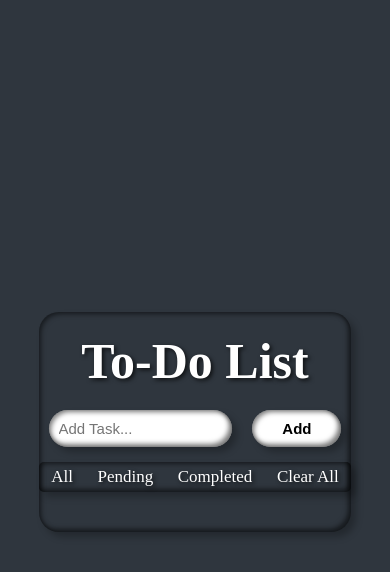
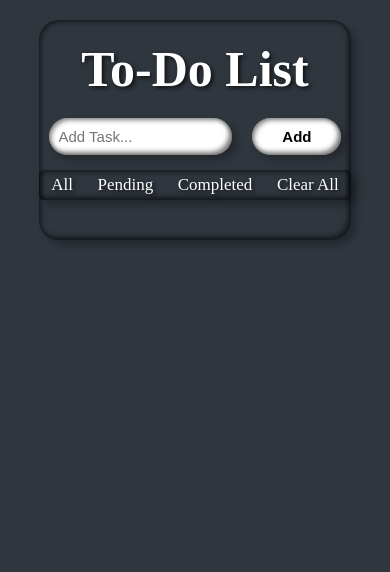
Before and after one commit to AlexYanovski/todolist-app, a plain HTML site: page index.html in a window 390 px wide. Drawn offline with Linux system fonts and the light colour scheme.

Commit message:
styles improv

```diff
--- a/style.css
+++ b/style.css
@@ -6,6 +6,7 @@ body {
   margin: 0;
   padding: 0;
   height: 100vh;
+  overflow: hidden;
 }
 
 #block {
@@ -182,8 +183,16 @@ li.done:last-child {
 }
 
 @media screen and (max-width: 590px) {
+  body {
+    display: flex;
+    justify-content: center;
+    align-items:flex-start;
+    padding: 20px 0px 20px 0px;
+    overflow: hidden;
+  }
   #block {
     max-width: 90%;
+    max-height: 575px;
   }
   li{
    max-width: 65%;
```
